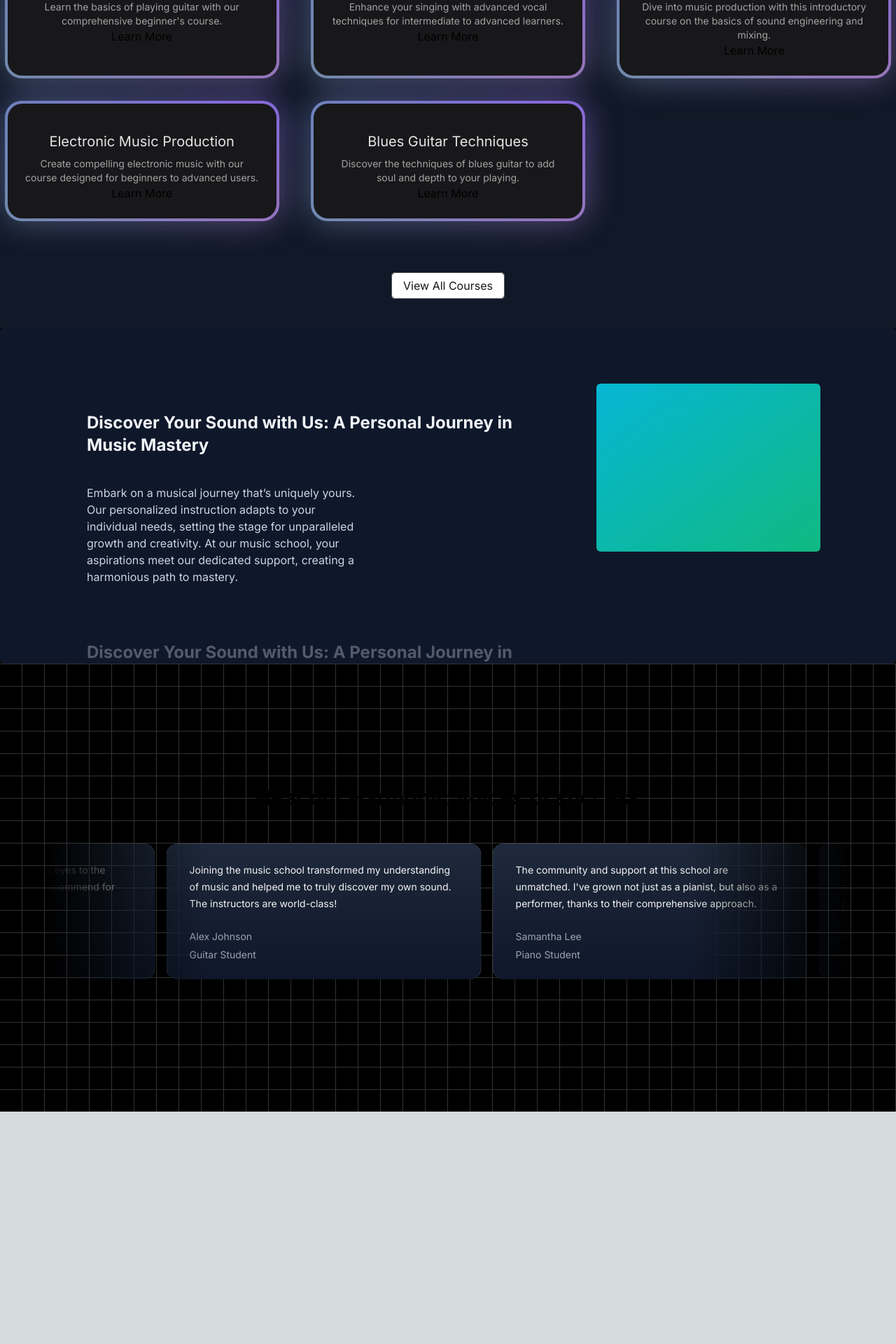
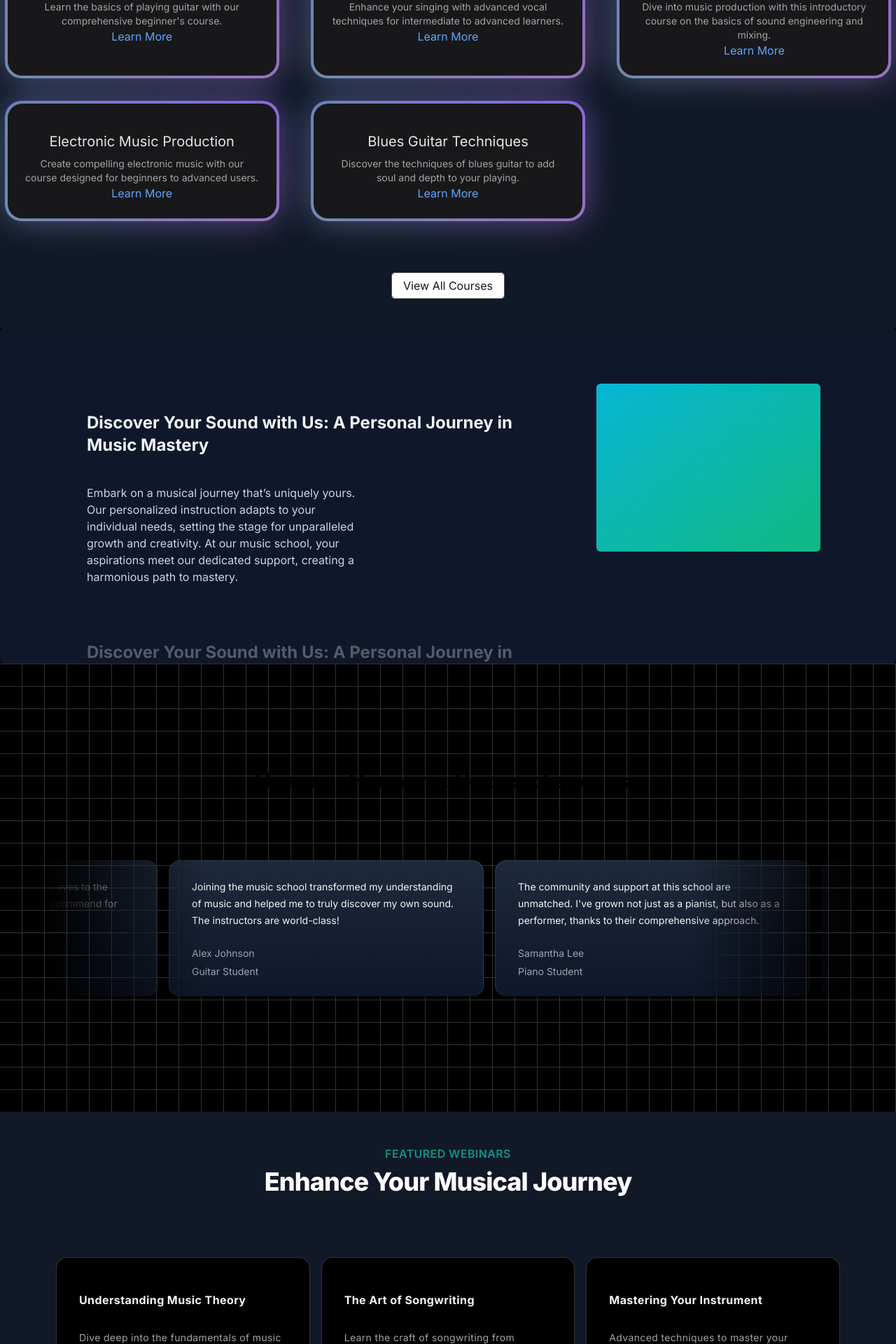
Before and after one commit to pradeepbgs/nextjs-musicapp, a Next.js app: page / in a window 1280 px wide. Shown: the part 880-2800 px from the top of the page at 70% size. Before the commit the page ends 2468 px from the top, so only its background shows below. Built offline with nearby package versions, Linux system fonts and the light colour scheme.

Commit message:
made upcoming webinar section

```diff
--- a/src/app/page.tsx
+++ b/src/app/page.tsx
@@ -3,6 +3,7 @@
 import FeaturedCourses from '@/components/FeaturedCourses';
 import HeroSection from '@/components/HeroSection'
 import TestimonialCards from '@/components/TestimonialCards';
+import UpcomingWebinars from '@/components/UpcomingWebinars';
 import WhyChooseUs from '@/components/WhyChooseUs';
 
 export default function Home() {
@@ -12,6 +13,7 @@
       <FeaturedCourses/>
       <WhyChooseUs/>
       <TestimonialCards/>
+      <UpcomingWebinars/>
     </div>
   );
 }
--- a/src/components/FeaturedCourses.tsx
+++ b/src/components/FeaturedCourses.tsx
@@ -14,7 +14,7 @@
 }
 
 const FeaturedCourses = () => {
-    const featuredCourses = couserData.courses.filter((course : Course) => course.isFeatured)
+    const featuredCourses = couserData.courses.filter((course: Course) => course.isFeatured)
     return (
         <div className='py-12 bg-gray-900'>
             <div>
@@ -26,7 +26,7 @@
             <div className='text-center mt-10'>
                 <div className='grid grid-cols-1 sm:grid-cols-2 lg:grid-cols-3 gap-8'>
                     {
-                    featuredCourses.map((course:Course) => (
+                        featuredCourses.map((course: Course) => (
                             <div key={course.id} className="flex justify-center">
                                 <BackgroundGradient
                                     className=" rounded-[1.3rem] bg-white dark:bg-zinc-900 overflow-hidden h-full max-w-sm"
@@ -34,7 +34,8 @@
                                     <div className="p-4 sm:p-6 flex flex-col items-center text-center flex-grow">
                                         <p className="text-lg sm:text-xl text-black mt-4 mb-2 dark:text-neutral-200">{course.title}</p>
                                         <p className="text-sm text-neutral-600 dark:text-neutral-400 flex-grow">{course.description}</p>
-                                    <Link href={`/courses/${course.slug}`}>
+                                        <Link className='text-blue-400'
+                                            href={`/courses/${course.slug}`}>
                                             Learn More
                                         </Link>
                                     </div>
--- a/src/components/TestimonialCards.tsx
+++ b/src/components/TestimonialCards.tsx
@@ -6,8 +6,10 @@
 
 const TestimonialCards = () => {
   return (
-    <div className="h-[40rem] w-full dark:bg-black dark:bg-grid-white/[0.2] relative flex flex-col items-center justify-center overflow-hidden">
-        <h2 className="text-3xl font-bold text-center mb-8 z-10">Hear our Harmony: Voices of success</h2>
+    <div className="h-[40rem] w-full dark:bg-black
+    dark:bg-grid-white/[0.2] relative flex flex-col items-center
+    justify-center overflow-hidden">
+        <h2 className="text-3xl font-bold text-center mb-20 z-10">Hear our Harmony: Voices of success</h2>
         <div className="flex justify-center w-full overflow-hidden px-4 sm:px-6 lg:px-8">
             <div className="w-full max-w-6xl">
             <InfiniteMovingCards
--- /dev/null
+++ b/src/components/UpcomingWebinars.tsx
@@ -0,0 +1,44 @@
+import Link from 'next/link'
+import React from 'react'
+import {featuredWebinars} from '@/data/FeaturedWebinar'
+import { HoverEffect } from './ui/card-hover-effect'
+
+const UpcomingWebinars = () => {
+  return (
+    <div className='p-12 bg-gray-900'>
+        <div className='max-w-7xl mx-auto px-4 sm:px-6'>
+            <div className='text-center'>
+            <h2 className="text-base text-teal-600 font-semibold tracking-wide uppercase">
+                FEATURED WEBINARS
+            </h2>
+            <p
+            className="mt-2 text-3xl leading-8 font-extrabold tracking-tight text-white sm:text-4xl">
+                Enhance Your Musical Journey
+            </p>
+            </div>
+            <div className='mt-10'>
+                <HoverEffect
+                items={featuredWebinars.map(webinar => (
+                    {
+                        title:webinar.title,
+                        description: webinar.description,
+                        link: '/'
+                    }
+                ))}
+                />
+            </div>
+            <div className='mt-10 text-center'>
+                <Link
+                href={'/'}
+                className='px-4 py-2 rounded-md border border-neutral-400
+                text-neutral-900 bg-white hover:bg-gray-100 transition duration-200'
+                >
+                View All webinars
+                </Link>
+            </div>
+        </div>
+    </div>
+  )
+}
+
+export default UpcomingWebinars
--- /dev/null
+++ b/src/components/ui/card-hover-effect.tsx
@@ -0,0 +1,111 @@
+import { cn } from "@/utils/cn";
+import { AnimatePresence, motion } from "framer-motion";
+import Link from "next/link";
+import { useState } from "react";
+
+export const HoverEffect = ({
+  items,
+  className,
+}: {
+  items: {
+    title: string;
+    description: string;
+    link: string;
+  }[];
+  className?: string;
+}) => {
+  let [hoveredIndex, setHoveredIndex] = useState<number | null>(null);
+
+  return (
+    <div
+      className={cn(
+        "grid grid-cols-1 md:grid-cols-2  lg:grid-cols-3  py-10",
+        className
+      )}
+    >
+      {items.map((item, idx) => (
+        <Link
+          href={item?.link}
+          key={item?.link}
+          className="relative group  block p-2 h-full w-full"
+          onMouseEnter={() => setHoveredIndex(idx)}
+          onMouseLeave={() => setHoveredIndex(null)}
+        >
+          <AnimatePresence>
+            {hoveredIndex === idx && (
+              <motion.span
+                className="absolute inset-0 h-full w-full bg-neutral-200 dark:bg-slate-800/[0.8] block  rounded-3xl"
+                layoutId="hoverBackground"
+                initial={{ opacity: 0 }}
+                animate={{
+                  opacity: 1,
+                  transition: { duration: 0.15 },
+                }}
+                exit={{
+                  opacity: 0,
+                  transition: { duration: 0.15, delay: 0.2 },
+                }}
+              />
+            )}
+          </AnimatePresence>
+          <Card>
+            <CardTitle>{item.title}</CardTitle>
+            <CardDescription>{item.description}</CardDescription>
+          </Card>
+        </Link>
+      ))}
+    </div>
+  );
+};
+
+export const Card = ({
+  className,
+  children,
+}: {
+  className?: string;
+  children: React.ReactNode;
+}) => {
+  return (
+    <div
+      className={cn(
+        "rounded-2xl h-full w-full p-4 overflow-hidden bg-black border border-transparent dark:border-white/[0.2] group-hover:border-slate-700 relative z-20",
+        className
+      )}
+    >
+      <div className="relative z-50">
+        <div className="p-4">{children}</div>
+      </div>
+    </div>
+  );
+};
+export const CardTitle = ({
+  className,
+  children,
+}: {
+  className?: string;
+  children: React.ReactNode;
+}) => {
+  return (
+    <h4 className={cn("text-zinc-100 font-bold tracking-wide mt-4", className)}>
+      {children}
+    </h4>
+  );
+};
+export const CardDescription = ({
+  className,
+  children,
+}: {
+  className?: string;
+  children: React.ReactNode;
+}) => {
+  return (
+    <p
+      className={cn(
+        "mt-8 text-zinc-400 tracking-wide leading-relaxed text-sm",
+        className
+      )}
+    >
+      {children}
+    </p>
+  );
+};
--- /dev/null
+++ b/src/data/FeaturedWebinar.js
@@ -0,0 +1,45 @@
+export const featuredWebinars = [
+    {
+      title: 'Understanding Music Theory',
+      description:
+        'Dive deep into the fundamentals of music theory and enhance your musical skills.',
+      slug: 'understanding-music-theory',
+      isFeatured: true,
+    },
+    {
+      title: 'The Art of Songwriting',
+      description:
+        'Learn the craft of songwriting from experienced musicians and songwriters.',
+      slug: 'the-art-of-songwriting',
+      isFeatured: true,
+    },
+    {
+      title: 'Mastering Your Instrument',
+      description:
+        'Advanced techniques to master your musical instrument of choice.',
+      slug: 'mastering-your-instrument',
+      isFeatured: true,
+    },
+    {
+      title: 'Music Production Essentials',
+      description:
+        'Get started with music production with this comprehensive overview.',
+      slug: 'music-production-essentials',
+      isFeatured: true,
+    },
+    // Added two more webinars
+    {
+      title: 'Live Performance Techniques',
+      description:
+        'Enhance your live performance skills with expert tips and strategies.',
+      slug: 'live-performance-techniques',
+      isFeatured: true,
+    },
+    {
+      title: 'Digital Music Marketing',
+      description:
+        'Learn how to promote your music effectively in the digital age.',
+      slug: 'digital-music-marketing',
+      isFeatured: true,
+    },
+  ];
```
Lines whose indentation alone changed are shown as unchanged.
